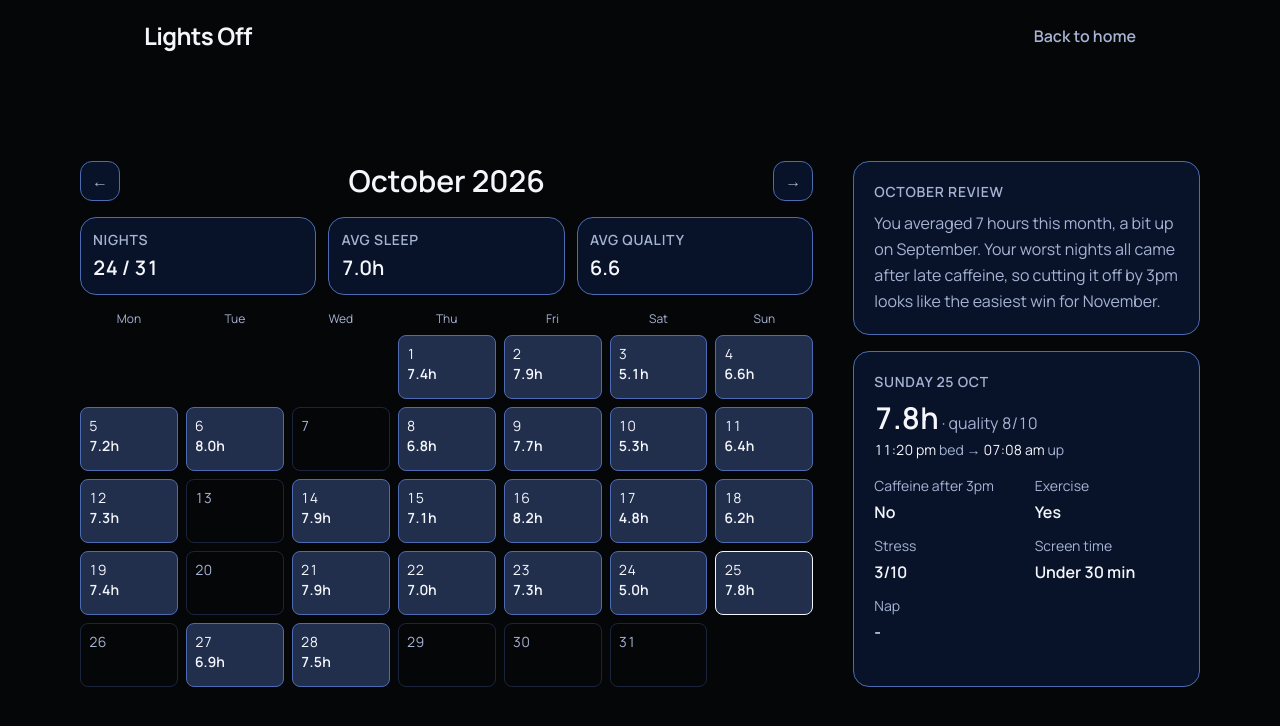
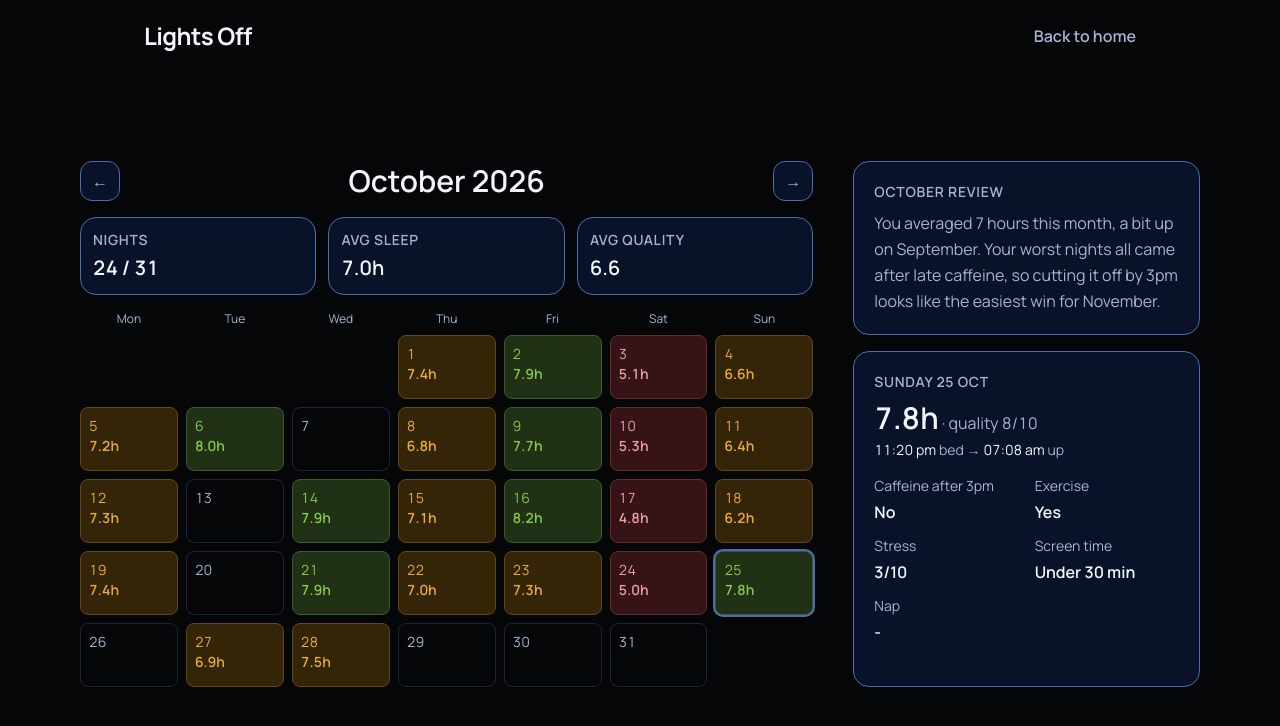
Before and after one commit to isaacnguyen10711-cpu/Lights-Off, a Next.js app in the folder lo-frontend/: page /dashboard in a window 1280 px wide. Shown: the top 726 px of the page. Built offline with nearby package versions, Linux system fonts and the light colour scheme.

Commit message:
Colour calendar days green, yellow or red by sleep quality

```diff
--- a/lo-frontend/app/dashboard/page.tsx
+++ b/lo-frontend/app/dashboard/page.tsx
@@ -12,6 +12,11 @@ const month = 10;
 const sampleHours: Record<number, number> = {
   1: 7.4, 2: 7.9, 3: 5.1, 4: 6.6, 5: 7.2, 6: 8.0, 8: 6.8, 9: 7.7, 10: 5.3, 11: 6.4, 12: 7.3, 14: 7.9,
   15: 7.1, 16: 8.2, 17: 4.8, 18: 6.2, 19: 7.4, 21: 7.9, 22: 7.0, 23: 7.3, 24: 5.0, 25: 7.8, 27: 6.9, 28: 7.5,
+};
+// day of the month -> sleep quality out of 10
+const sampleQuality: Record<number, number> = {
+  1: 7, 2: 8, 3: 3, 4: 6, 5: 7, 6: 9, 8: 6, 9: 8, 10: 2, 11: 5, 12: 7, 14: 8,
+  15: 7, 16: 9, 17: 3, 18: 5, 19: 7, 21: 8, 22: 6, 23: 7, 24: 3, 25: 8, 27: 6, 28: 7,
 };
 const selectedDay = 25;
 const sampleLog: SleepLogProps = {
@@ -73,7 +78,7 @@ export default function DashboardPage() {
               <div key={`empty-${spot}`} />
             ))}
             {days.map((day) => (
-              <CalendarDay key={day} day={day} hours={sampleHours[day] ?? null} selected={day === selectedDay} />
+              <CalendarDay key={day} day={day} hours={sampleHours[day] ?? null} quality={sampleQuality[day] ?? null} selected={day === selectedDay} />
             ))}
           </div>
         </section>
--- a/lo-frontend/app/globals.css
+++ b/lo-frontend/app/globals.css
@@ -8,6 +8,16 @@
   --color-line: #4d6bb3; /* borders around inputs and buttons, and text highlight */
   --color-strong: #f4f6fb; /* main text, headings and the sign in button */
   --color-muted: #a6b3d3; /* less important text, like labels, small descriptions and hints in empty inputs */
+  /* calendar days, each one has a dark background, a slightly lighter border and bright text */
+  --color-good: #203116; /* green, quality 8-10 */
+  --color-good-line: #3a5a2f;
+  --color-good-text: #86c849;
+  --color-okay: #342408; /* yellow, quality 4-7 */
+  --color-okay-line: #644815;
+  --color-okay-text: #eaac38;
+  --color-bad: #351316; /* red, quality 1-3 */
+  --color-bad-line: #67282e;
+  --color-bad-text: #ec9ea3;
 
   --font-sans: var(--font-manrope);
 }
--- a/lo-frontend/components/CalendarDay.tsx
+++ b/lo-frontend/components/CalendarDay.tsx
@@ -1,10 +1,17 @@
 import { CalendarDayProps } from "../type";
 
-// one day in the calendar, logged days are filled in blue
-const CalendarDay = ({ day, hours, selected }: CalendarDayProps) => {
+// one day in the calendar, coloured by how well they slept
+const CalendarDay = ({ day, hours, quality, selected }: CalendarDayProps) => {
+  // green for 8-10, yellow for 4-7, red for 1-3. background, border and text all match
+  const colour =
+    quality === null ? "border-line/30 text-muted"
+    : quality > 7 ? "bg-good border-good-line text-good-text"
+    : quality > 3 ? "bg-okay border-okay-line text-okay-text"
+    : "bg-bad border-bad-line text-bad-text";
+
   return (
     <div
-      className={`h-12 md:h-16 xl:h-16 rounded-lg border p-1 md:p-2 xl:p-2 text-xs md:text-sm xl:text-sm tabular-nums ${hours === null ? "border-line/30 text-muted" : "border-line bg-line/40 transition-colors hover:border-strong"} ${selected ? "border-strong" : ""}`}
+      className={`h-12 md:h-16 xl:h-16 rounded-lg border p-1 md:p-2 xl:p-2 text-xs md:text-sm xl:text-sm tabular-nums ${colour} ${hours !== null ? "transition-colors hover:border-strong" : ""} ${selected ? "ring-2 ring-line" : ""}`}
     >
       <p>{day}</p>
       {hours !== null && <p className="font-semibold">{hours.toFixed(1)}h</p>}
--- a/lo-frontend/type.ts
+++ b/lo-frontend/type.ts
@@ -21,6 +21,7 @@ export type ChoiceProps = {
 export type CalendarDayProps = {
   day: number;
   hours: number | null;
+  quality: number | null;
   selected?: boolean;
 };
 
```
